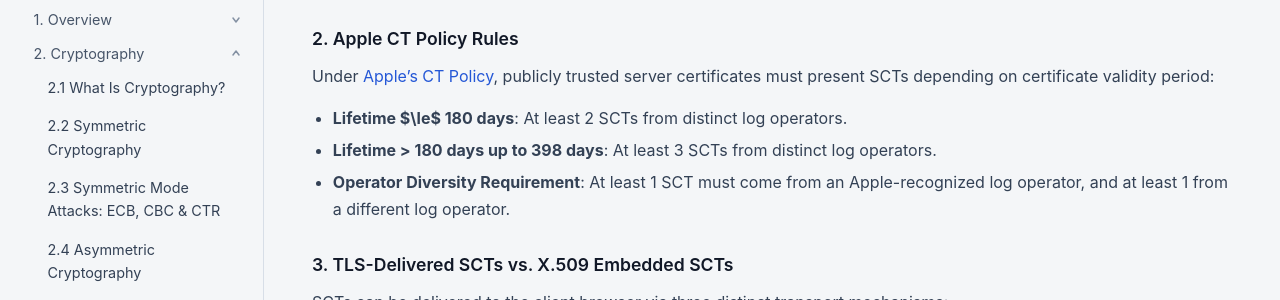
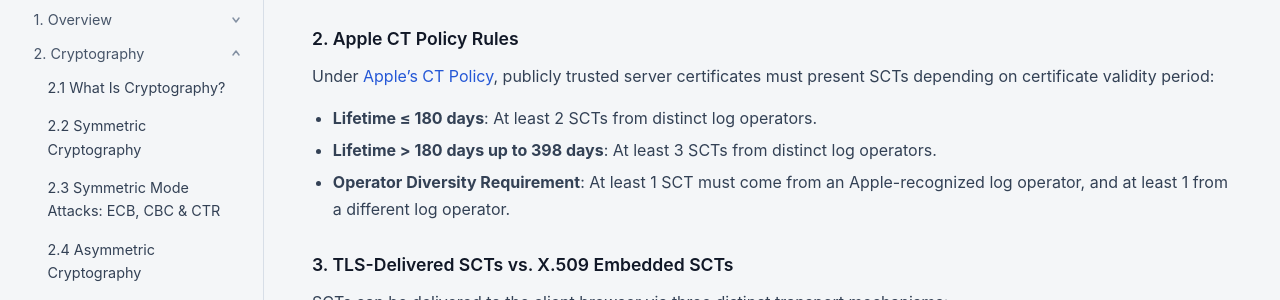
Before and after one commit to llody9977/journal, a Jekyll site: the page built from topics/certificate-transparency.md, in a window 1280 px wide and 900 px high, scrolled down 2704 px. Shown: the part 152-452 px from the top of the window. Built offline with Jekyll 4.4.1, drawn with Linux system fonts in a browser that asks for light colours.

```diff
--- a/topics/certificate-transparency.md
+++ b/topics/certificate-transparency.md
@@ -59,7 +59,7 @@ For certificates evaluated under [Chrome's CT Policy](https://googlechrome.githu
 ### 2. Apple CT Policy Rules
 
 Under [Apple's CT Policy](https://support.apple.com/en-us/103214), publicly trusted server certificates must present SCTs depending on certificate validity period:
-- **Lifetime $\le$ 180 days**: At least 2 SCTs from distinct log operators.
+- **Lifetime ≤ 180 days**: At least 2 SCTs from distinct log operators.
 - **Lifetime > 180 days up to 398 days**: At least 3 SCTs from distinct log operators.
 - **Operator Diversity Requirement**: At least 1 SCT must come from an Apple-recognized log operator, and at least 1 from a different log operator.
 
```
Also changed, not shown: assets/img/sct-flow.svg.
